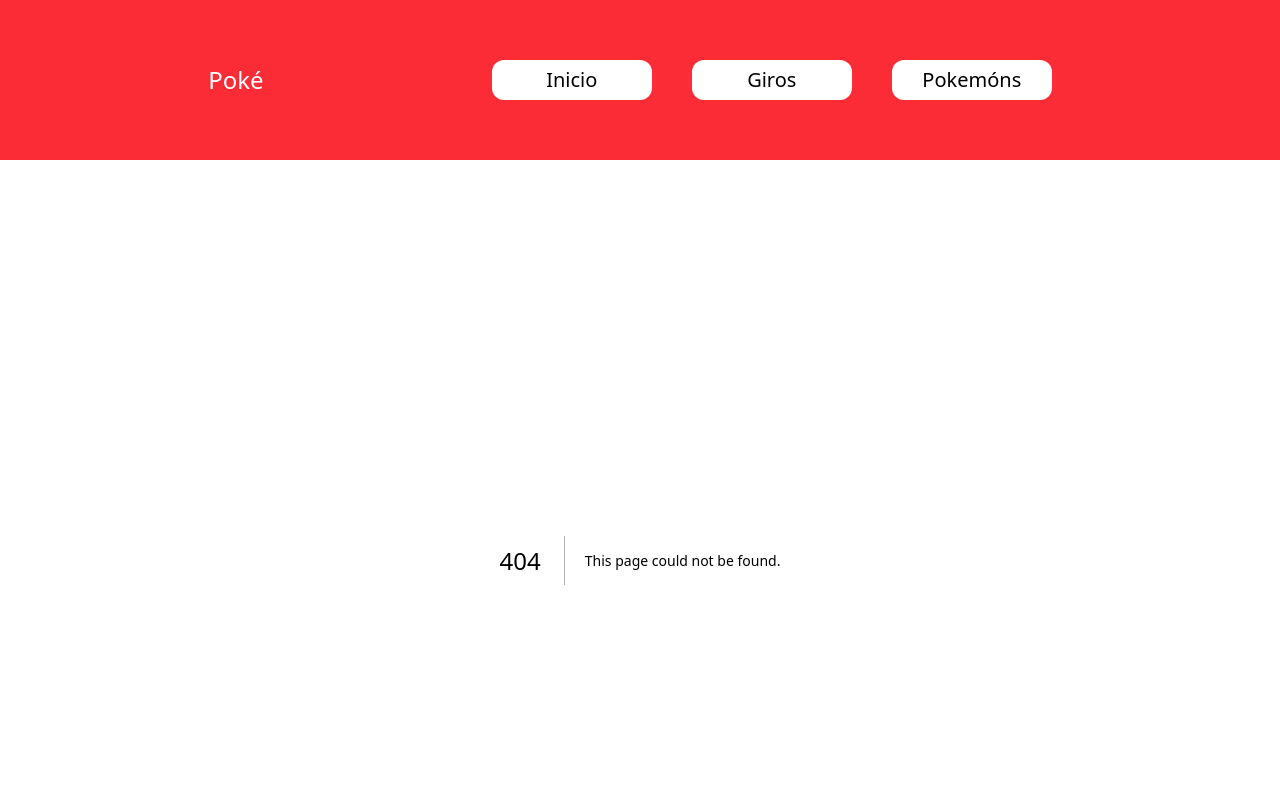
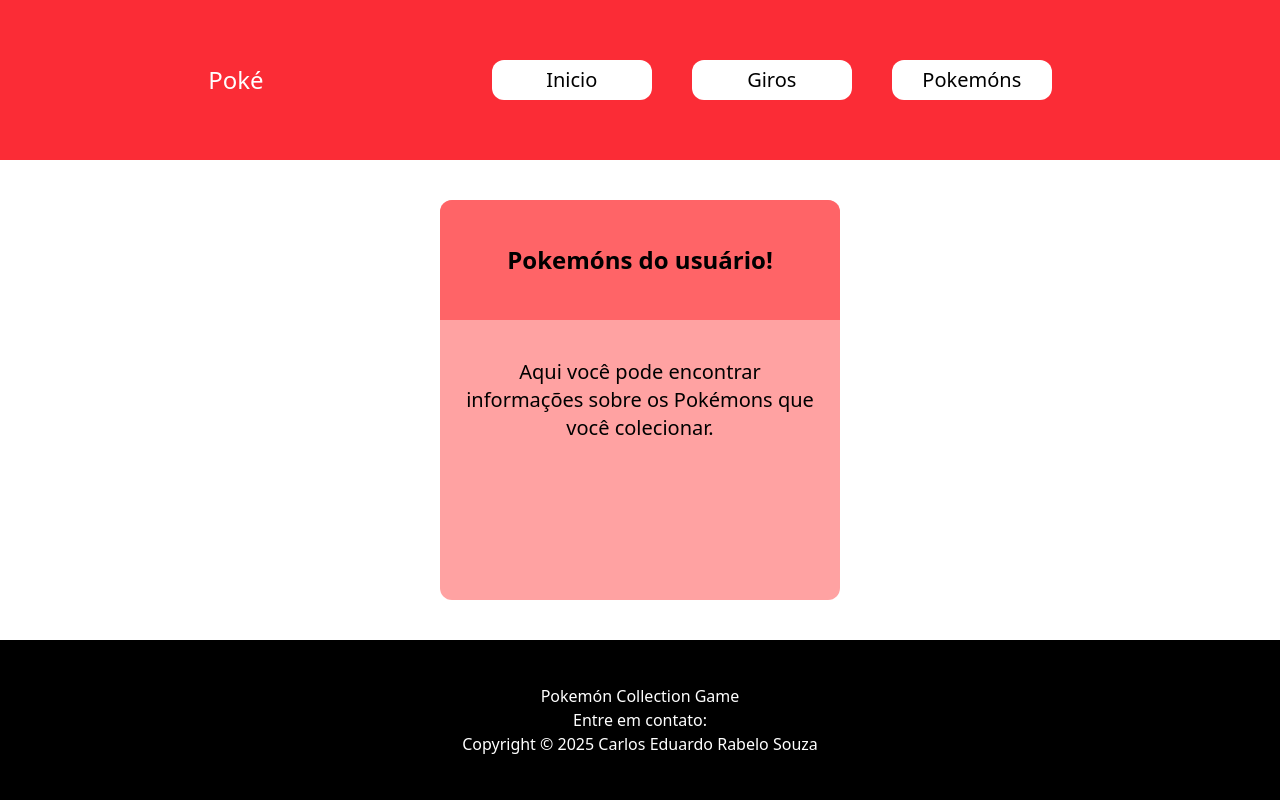
Before and after one commit to Carlos-Eduardo-Rabelo/pokemon, a Next.js app: page /userpokes in a window 1280 px wide. Before the commit this address had no page. Shown: the top 800 px of the page. Built offline with nearby package versions, Linux system fonts and the light colour scheme.

Commit message:
Adicionando página Giro e Pokemons do Usuario

```diff
--- /dev/null
+++ b/src/app/giros/page.tsx
@@ -0,0 +1,12 @@
+export default function Giros() {
+    return(
+    <div className=" h-[60vh] bg-white content-center">
+      <div className="m-auto w-100 h-100 bg-red-300 rounded-xl">
+        <h1 className="p-5 m-auto w-100 h-30 text-center text-2xl content-center font-bold bg-red-400 rounded-t-xl">
+          Giros aqui!
+        </h1>
+      </div>
+    </div>
+
+  )
+}
--- /dev/null
+++ b/src/app/userpokes/page.tsx
@@ -0,0 +1,15 @@
+export default function UserPokes() {
+    return(
+    <div className=" h-[60vh] bg-white content-center">
+      <div className="m-auto w-100 h-100 bg-red-300 rounded-xl">
+        <h1 className="p-5 m-auto w-100 h-30 text-center text-2xl content-center font-bold bg-red-400 rounded-t-xl">
+          Pokemóns do usuário!
+        </h1>
+        <h2 className="p-5 m-auto h-40 w-100 text-xl text-center content-center">
+          Aqui você pode encontrar informações sobre os Pokémons que você colecionar.
+        </h2>
+      </div>
+    </div>
+
+  )
+}
--- a/src/components/Menu/Menu.tsx
+++ b/src/components/Menu/Menu.tsx
@@ -1,10 +1,24 @@
+import Link from "next/link";
+
 export default function Menu(){
     return(
         <nav>
             <ul className="flex flex-col md:flex-row m-auto">
-                <li className="m-2 md:m-5 bg-white w-40 h-10 rounded-xl text-center content-center text-xl">Inicio</li>
-                <li className="m-2 md:m-5 bg-white w-40 h-10 rounded-xl text-center content-center text-xl">Giros</li>
-                <li className="m-2 md:m-5 bg-white w-40 h-10 rounded-xl text-center content-center text-xl">Pokemóns</li>
+                <li className="m-2 md:m-5 bg-white w-40 h-10 rounded-xl text-center content-center text-xl">
+                    <Link href="/">
+                        Inicio
+                    </Link>
+                </li>
+                <li className="m-2 md:m-5 bg-white w-40 h-10 rounded-xl text-center content-center text-xl">
+                    <Link href="/giros">
+                        Giros
+                    </Link>
+                </li>
+                <li className="m-2 md:m-5 bg-white w-40 h-10 rounded-xl text-center content-center text-xl">
+                    <Link href="/userpokes">
+                        Pokemóns
+                    </Link>
+                </li>
             </ul>
         </nav>
     )
```
